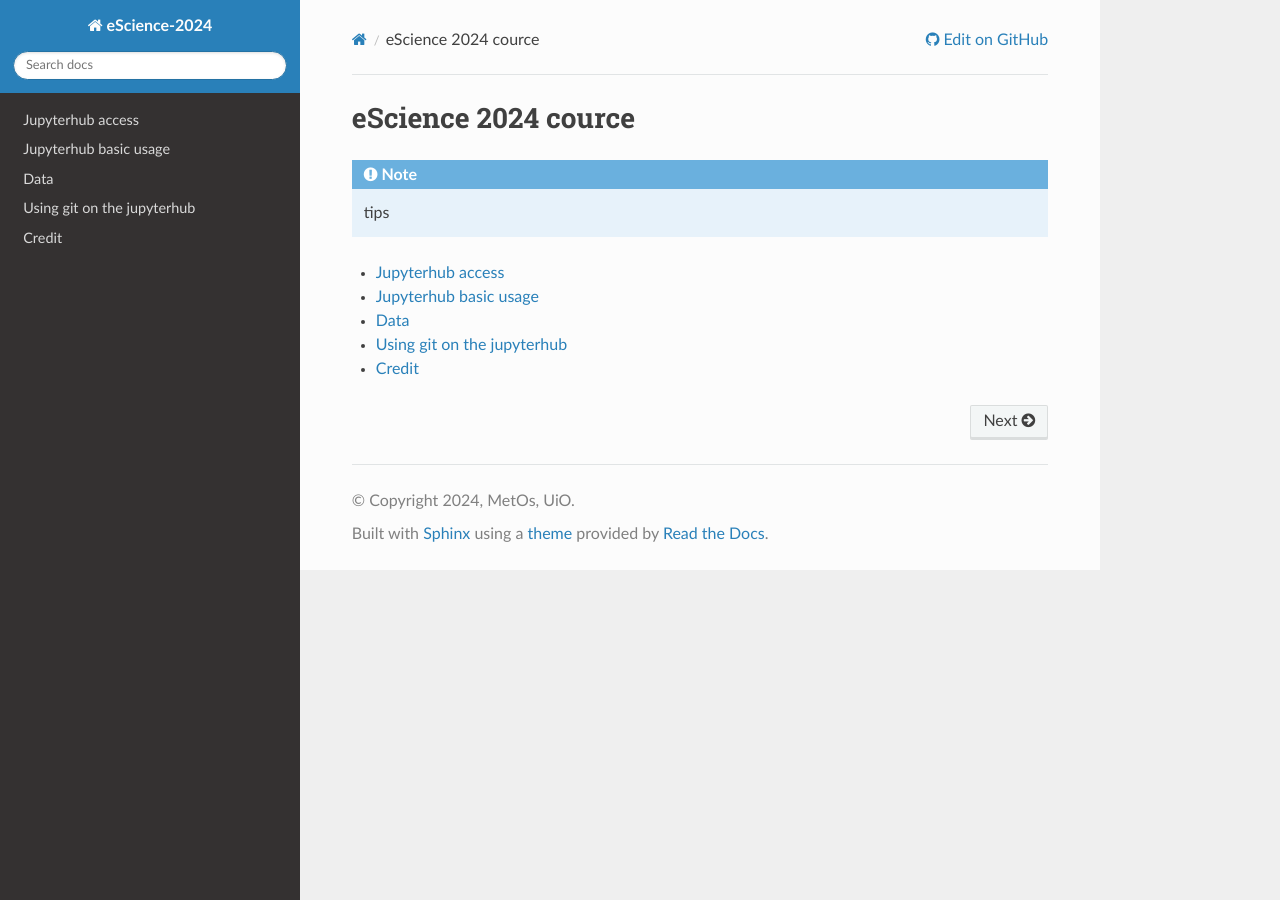
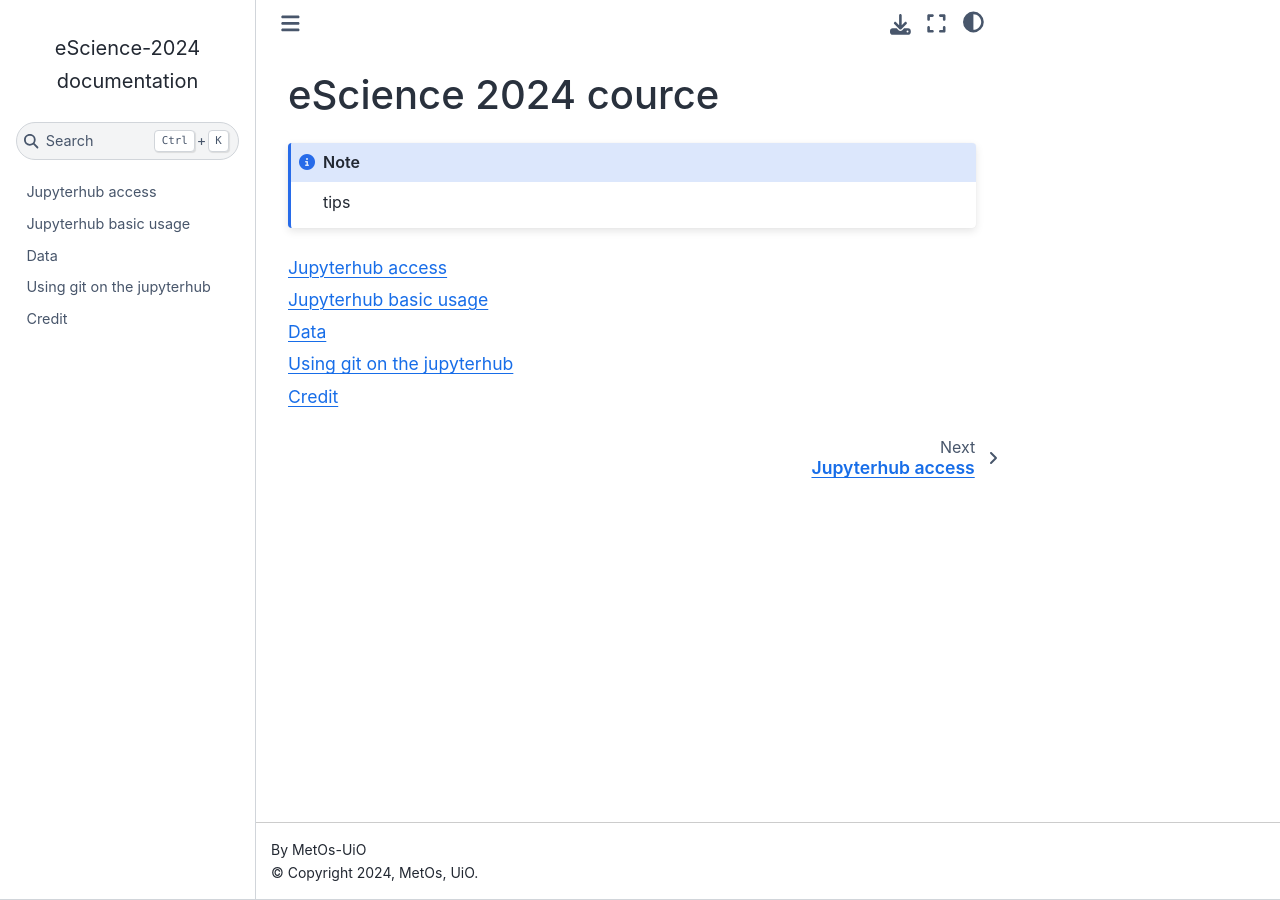
Before and after one commit to MetOs-UiO/eScience2024, a Sphinx documentation site: the page built from docs/index.rst, in a window 1280 px wide. Built offline with Sphinx 7.4.7 and the Sphinx Book theme 1.1.4, drawn with Linux system fonts in a browser that asks for light colours.

Commit message:
update config with new style

```diff
--- a/docs/conf.py
+++ b/docs/conf.py
@@ -36,8 +36,8 @@ extensions = [
     "sphinx.ext.githubpages",
     #"sphinx_lesson",
     # remove once sphinx_rtd_theme updated for contrast and accessibility:
-    "sphinx_rtd_theme_ext_color_contrast",
-    "sphinx_coderefinery_branding",
+    #"sphinx_rtd_theme_ext_color_contrast",
+    #"sphinx_coderefinery_branding",
     "myst_parser"
 
 ]
@@ -70,7 +70,7 @@ exclude_patterns = [
 # The theme to use for HTML and HTML Help pages.  See the documentation for
 # a list of builtin themes.
 #
-html_theme = "sphinx_rtd_theme"
+html_theme = "sphinx_book_theme"
 
 # Add any paths that contain custom static files (such as style sheets) here,
 # relative to this directory. They are copied after the builtin static files,
```
